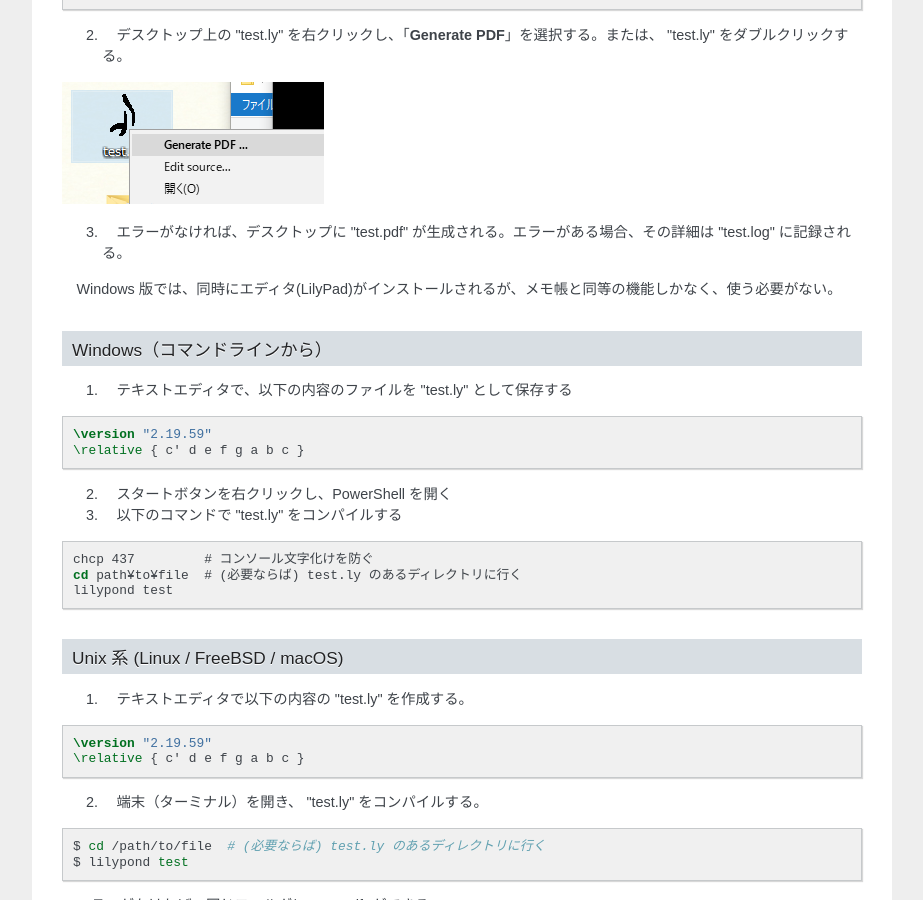
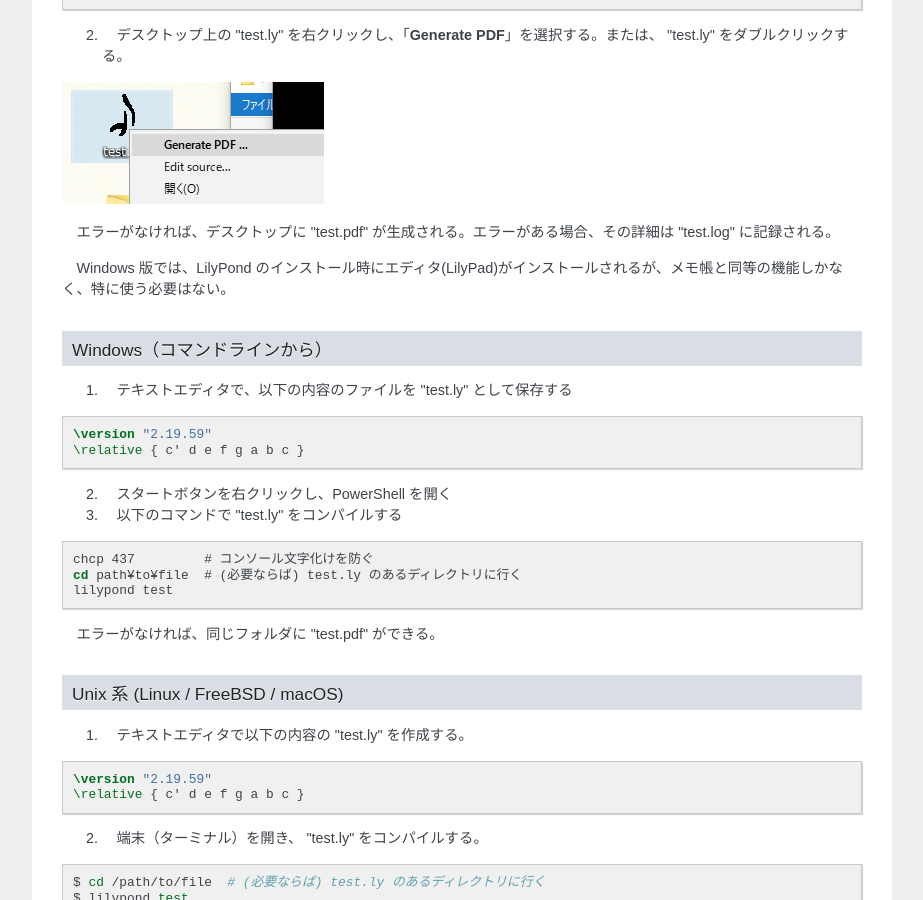
Before and after one commit to suitougreentea/lilypond-four-weeks, a Sphinx documentation site: the page built from source/week_1/day_1.rst, in a window 1280 px wide and 900 px high, scrolled down 1410 px. Shown: the whole window, without its empty margins (198-1121 px from the left). Built offline with Sphinx 7.4.7, drawn with Linux system fonts in a browser that asks for light colours.

Commit message:
Modify week_1/day_1: standarize sections

```diff
--- a/source/week_1/day_1.rst
+++ b/source/week_1/day_1.rst
@@ -75,10 +75,10 @@ Windows（エクスプローラから）
 
 .. image:: ./img/day_1_generate_pdf.png
 
-3. エラーがなければ、デスクトップに "test.pdf" が生成される。エラーがある場合、その詳細は "test.log" に記録される。
+エラーがなければ、デスクトップに "test.pdf" が生成される。エラーがある場合、その詳細は "test.log" に記録される。
 
 
-Windows 版では、同時にエディタ(LilyPad)がインストールされるが、メモ帳と同等の機能しかなく、使う必要がない。
+Windows 版では、LilyPond のインストール時にエディタ(LilyPad)がインストールされるが、メモ帳と同等の機能しかなく、特に使う必要はない。
 
 Windows（コマンドラインから）
 ^^^^^^^^^^^^^^^^^^^^^^^^^^^^^^
@@ -98,6 +98,8 @@ Windows（コマンドラインから）
     chcp 437         # コンソール文字化けを防ぐ
     cd path¥to¥file  # (必要ならば) test.ly のあるディレクトリに行く
     lilypond test
+
+エラーがなければ、同じフォルダに "test.pdf" ができる。
 
 
 Unix 系 (Linux / FreeBSD / macOS)
```
